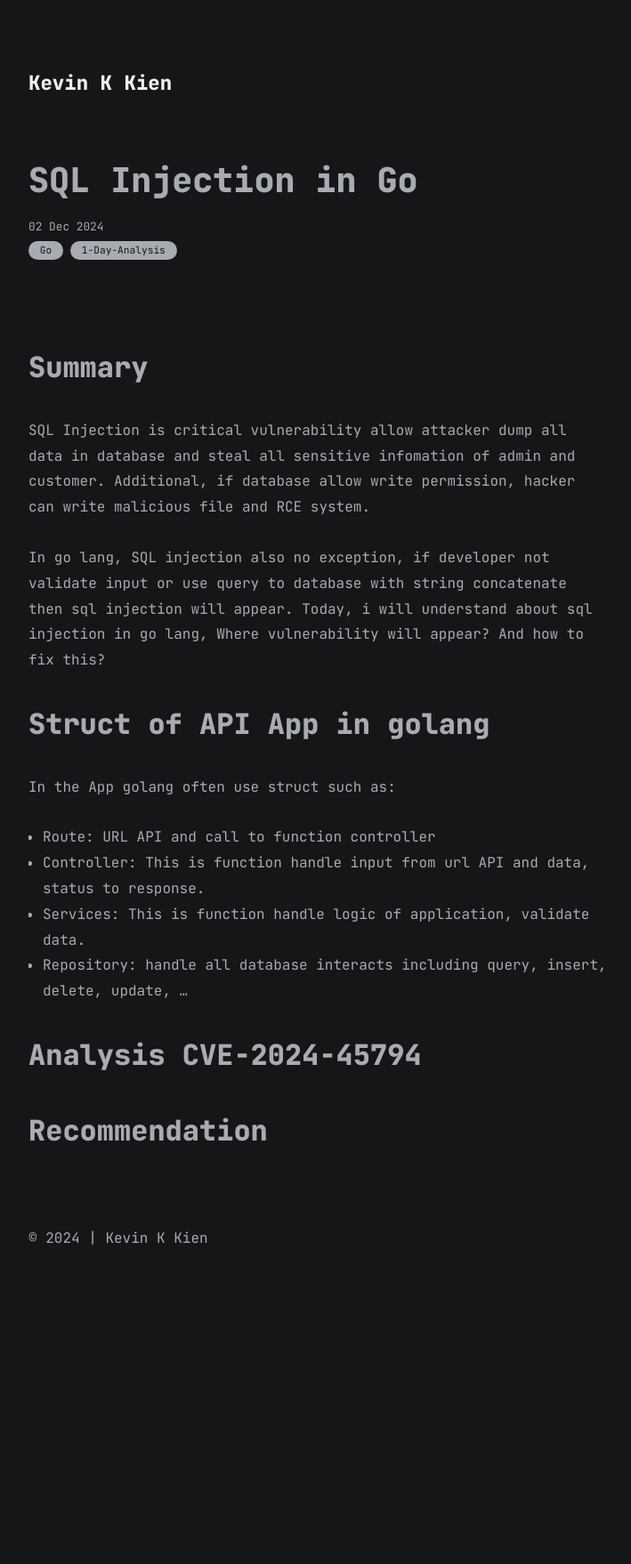
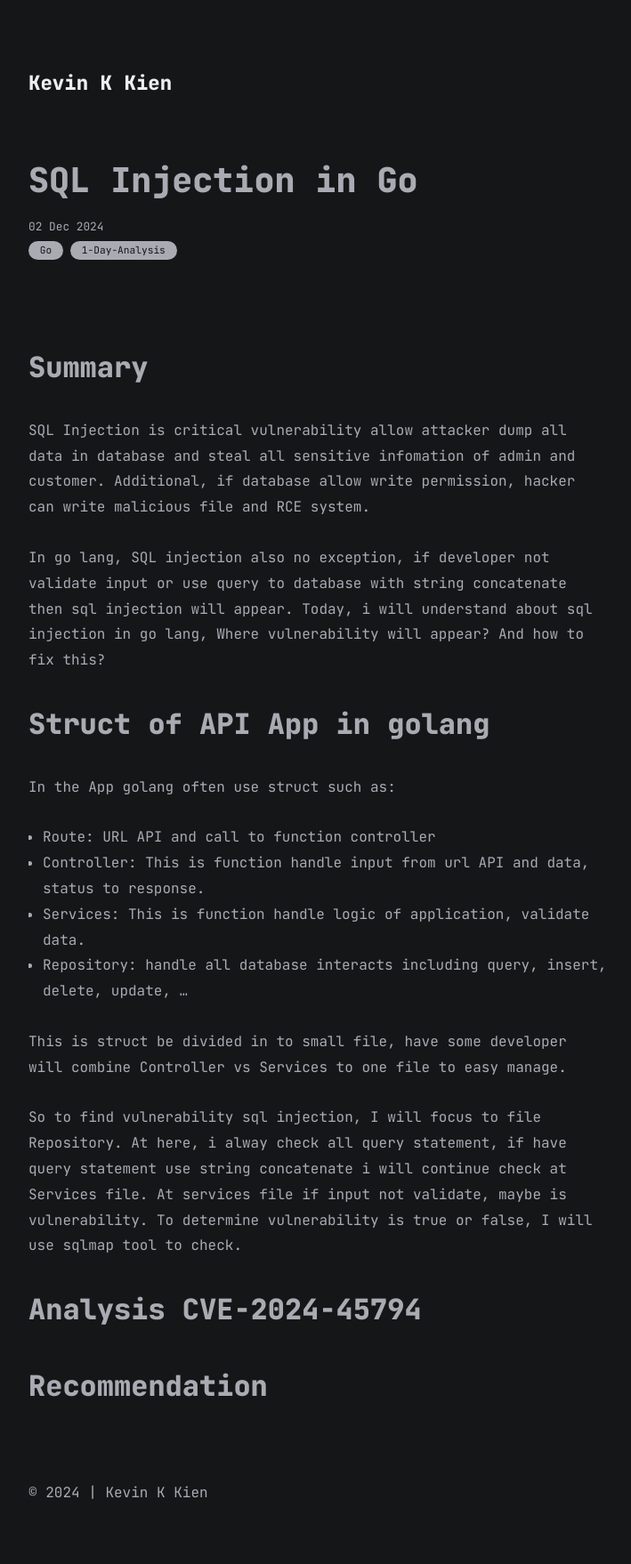
Before and after one commit to KevinKien/KevinKien.github.io, a Jekyll site: the page built from all_collections/_posts/2024-12-02-SQL-Injection-in-Go.md, in a window 1280 px wide. Shown: the whole page at 89% size, without its empty margins (283-992 px from the left). Built offline with Jekyll 4.4.1, drawn with Linux system fonts in a browser that asks for light colours; before the commit the page ends 1472 px from its top, so only the background shows below that.

Commit message:
Update 2024-12-02-SQL-Injection-in-Go.md

```diff
--- a/all_collections/_posts/2024-12-02-SQL-Injection-in-Go.md
+++ b/all_collections/_posts/2024-12-02-SQL-Injection-in-Go.md
@@ -12,13 +12,16 @@ SQL Injection is critical vulnerability allow attacker dump all data in database
 In go lang, SQL injection also no exception, if developer not validate input or use query to database with string concatenate then sql injection will appear. Today, i will understand about sql injection in go lang, Where vulnerability will appear? And how to fix this?
 
 # Struct of API App in golang
+
 In the App golang often use struct such as:
 - Route: URL API and call to function controller
 - Controller: This is function handle input from url API and data, status to response.
 - Services: This is function handle logic of application, validate data.
 - Repository: handle all database interacts including query, insert, delete, update, ...
 
+This is struct be divided in to small file, have some developer will combine Controller vs Services to one file to easy manage.
 
+So to find vulnerability sql injection, I will focus to file Repository. At here, i alway check all query statement, if have query statement use string concatenate i will continue check at Services file. At services file if input not validate, maybe is vulnerability. To determine vulnerability is true or false, I will use sqlmap tool to check.
 
 # Analysis CVE-2024-45794
 
```
